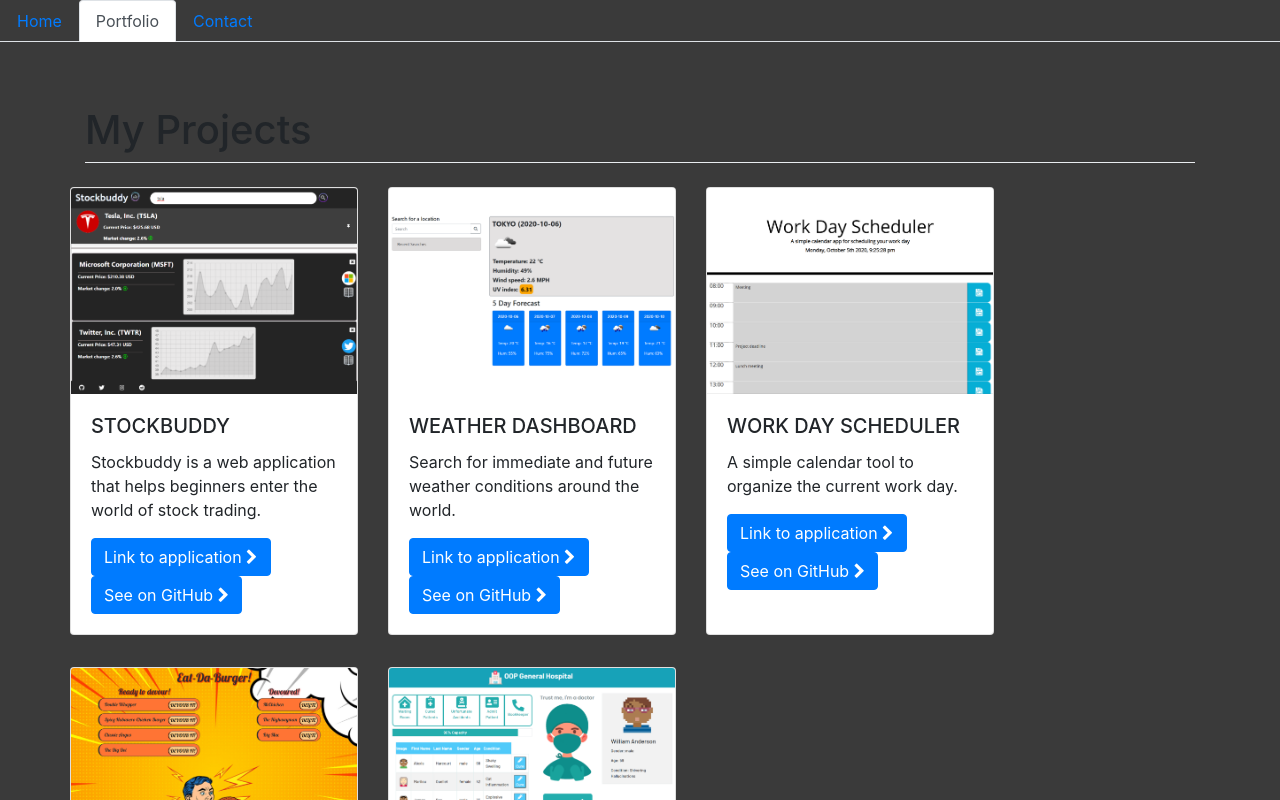
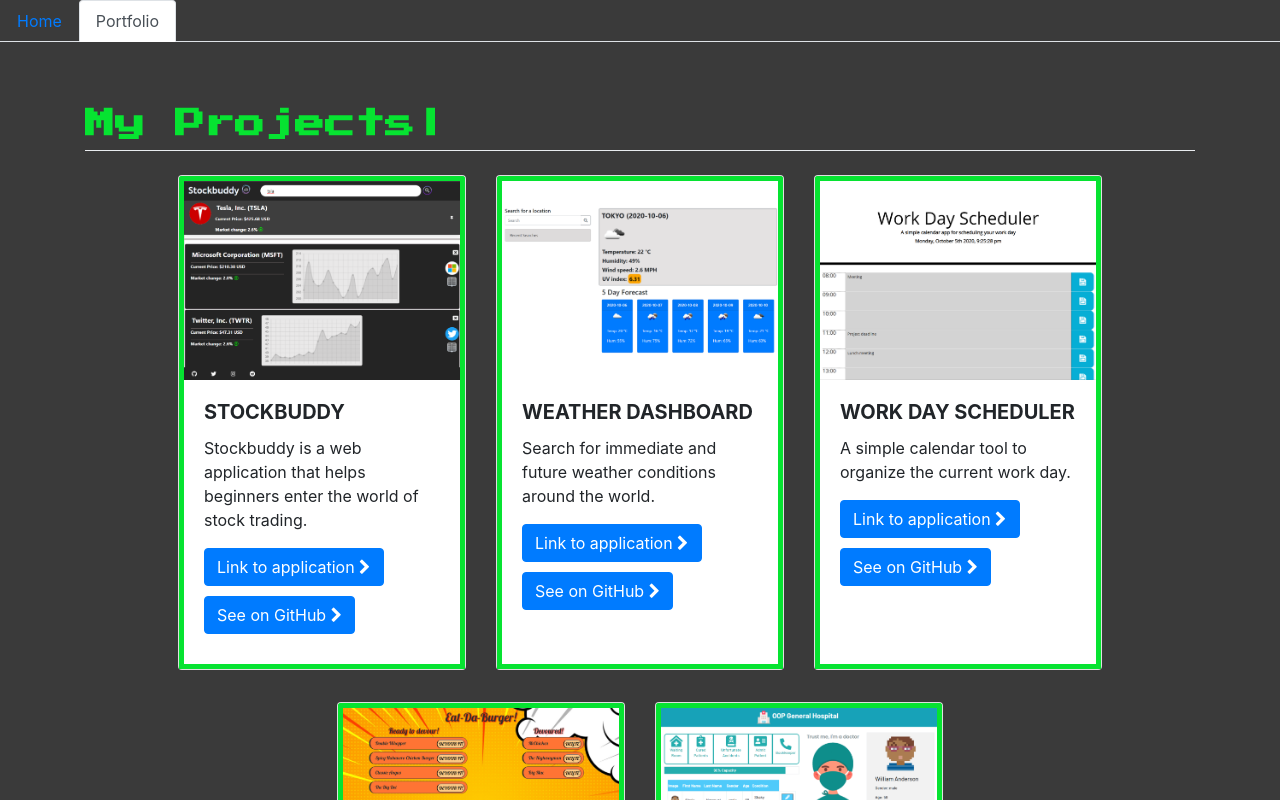
Before and after one commit to nikolaybutnik/portfolio, a React (Create React App) app in the folder client/: page /portfolio in a window 1280 px wide. Shown: the top 800 px of the page. Built offline with nearby package versions, Linux system fonts and the light colour scheme.

Commit message:
Add CSS to project cards. Remove Contact page.

```diff
--- a/client/src/components/Header/Header.js
+++ b/client/src/components/Header/Header.js
@@ -37,7 +37,7 @@ function Header() {
           Portfolio
         </Link>
       </li>
-      <li className="nav-item">
+      {/* <li className="nav-item">
         <Link
           to="/contact"
           className={
@@ -46,7 +46,7 @@ function Header() {
         >
           Contact
         </Link>
-      </li>
+      </li> */}
       {/* <li className="nav-item">
         <Link
           to="/contact/learn"
--- a/client/src/components/Home/Home.js
+++ b/client/src/components/Home/Home.js
@@ -85,7 +85,11 @@ const Main = () => {
             target="_blank"
             rel="noreferrer"
           >
-            getResume(){' '}
+            <Typical
+              steps={['getResume()', 1500]}
+              loop={Infinity}
+              wrapper="b"
+            />
           </a>
         </div>
       </div>
--- /dev/null
+++ b/client/src/components/Portfolio/Portfolio.css
@@ -0,0 +1,5 @@
+#myProjects {
+  font-family: 'Press Start 2P', cursive;
+  font-size: 30px;
+  color: #06e331;
+}
--- a/client/src/components/Portfolio/Portfolio.js
+++ b/client/src/components/Portfolio/Portfolio.js
@@ -1,6 +1,8 @@
 import React from 'react'
+import Typical from 'react-typical'
 import Project from './Project/Project'
 import projectStore from '../../utils/projectStore'
+import './Portfolio.css'
 
 const Portfolio = () => {
   const projects1to3 = projectStore.slice(0, 3)
@@ -9,18 +11,24 @@ const Portfolio = () => {
     <div className="container-md my-5">
       <div className="row">
         <div className="col mt-3">
-          <h1>My Projects</h1>
+          <h1 id="myProjects">
+            <Typical
+              steps={['My Projects', 1500]}
+              loop={Infinity}
+              wrapper="b"
+            />
+          </h1>
           <div className="dropdown-divider"></div>
         </div>
       </div>
-      <div className="row">
+      <div className="row justify-content-center">
         <div className="card-deck">
           {projects1to3.map((project) => (
             <Project project={project} />
           ))}
         </div>
       </div>
-      <div className="row">
+      <div className="row justify-content-center">
         <div className="card-deck">
           {projects4to5.map((project) => (
             <Project project={project} />
--- a/client/src/components/Portfolio/Project/Project.css
+++ b/client/src/components/Portfolio/Project/Project.css
@@ -1,3 +1,40 @@
 .card {
   width: 18rem;
 }
+
+.card-body {
+  border-left: solid 5px #06e331;
+  border-right: solid 5px #06e331;
+  border-bottom: solid 5px #06e331;
+}
+
+.card-img-top {
+  border-left: solid 5px #06e331;
+  border-right: solid 5px #06e331;
+  border-top: solid 5px #06e331;
+}
+
+.expand:hover {
+  transition: all 0.3s ease-in-out;
+  transform: scale(1.05);
+}
+
+.expand:not(:hover) {
+  transition: all 0.3s ease-in-out;
+  transform: scale(1);
+}
+
+.card {
+  margin-top: 15px;
+  margin-bottom: 15px;
+  margin-left: 20px;
+  margin-right: 40px;
+}
+
+.card-title {
+  font-weight: bolder;
+}
+
+.btn-primary {
+  margin-bottom: 10px;
+}
```
Also changed, not shown: 1 other file (tests, documents, lock files or other folders).
